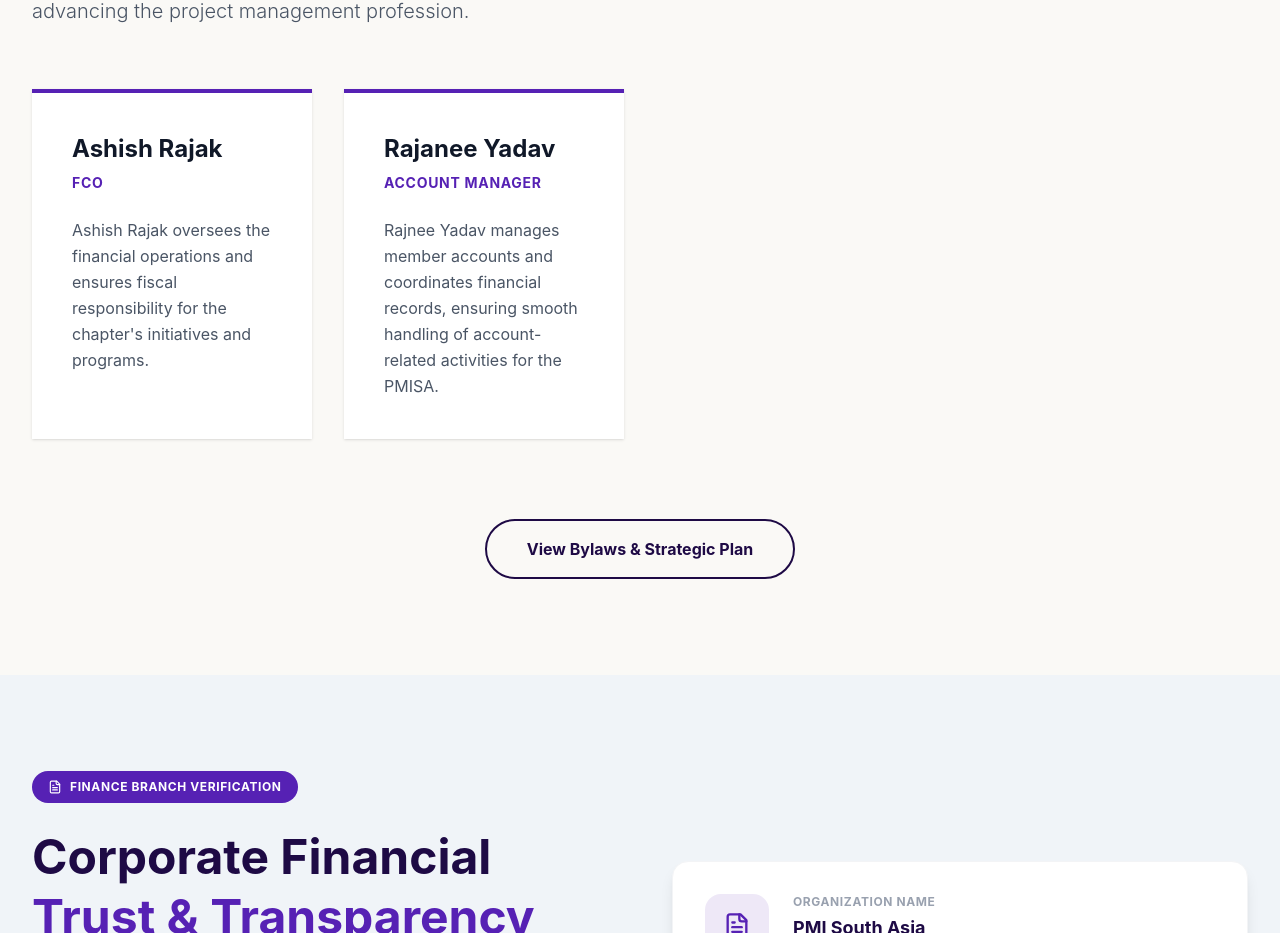
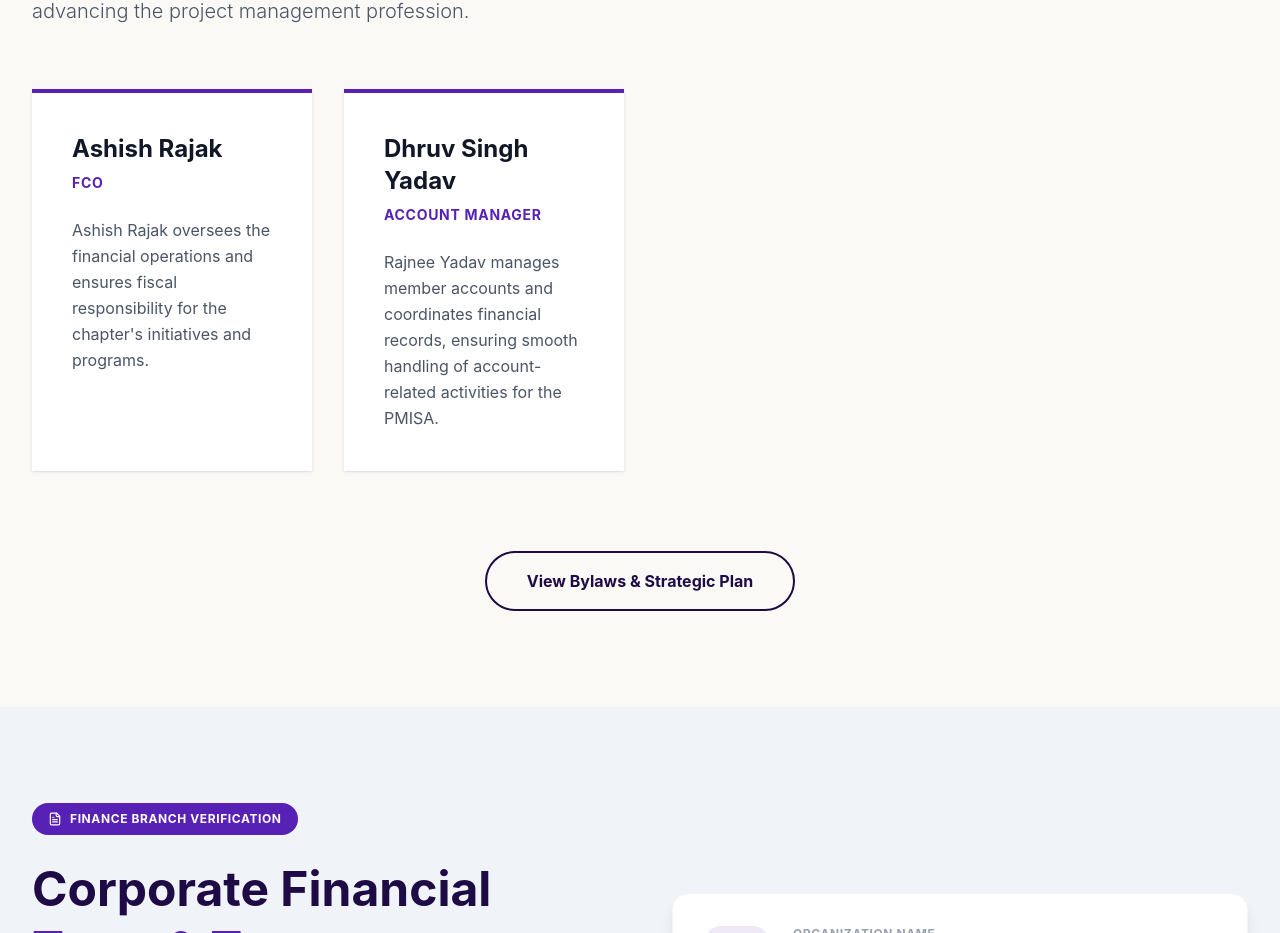
Before and after one commit to yash91989201/pmi-south-asia, a React (Vite) app in the folder apps/web/: page /about in a window 1280 px wide. Shown: the part 1437-2370 px from the top of the page. Built offline with nearby package versions, Linux system fonts and the light colour scheme; no server answers.

Commit message:
Change team member name from Rajanee to Dhruv Singh
Updated team member information for the about page.

```diff
--- a/apps/web/src/routes/about.tsx
+++ b/apps/web/src/routes/about.tsx
@@ -17,7 +17,7 @@
   },
   {
     id: "2",
-    name: "Rajanee Yadav",
+    name: "Dhruv Singh Yadav",
     role: "Account Manager",
     bio: "Rajnee Yadav manages member accounts and coordinates financial records, ensuring smooth handling of account-related activities for the PMISA.",
     imageUrl: "",
```
